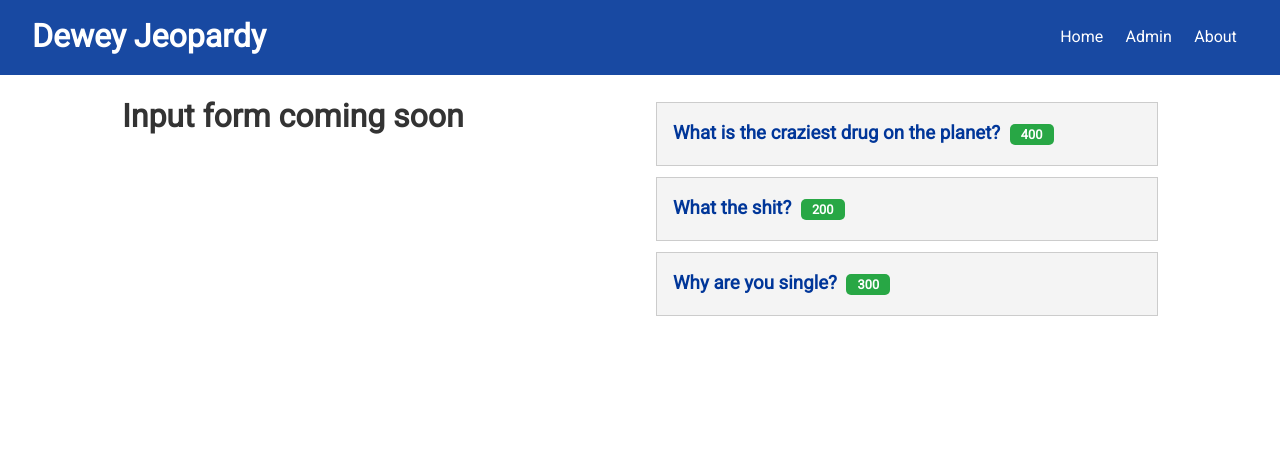
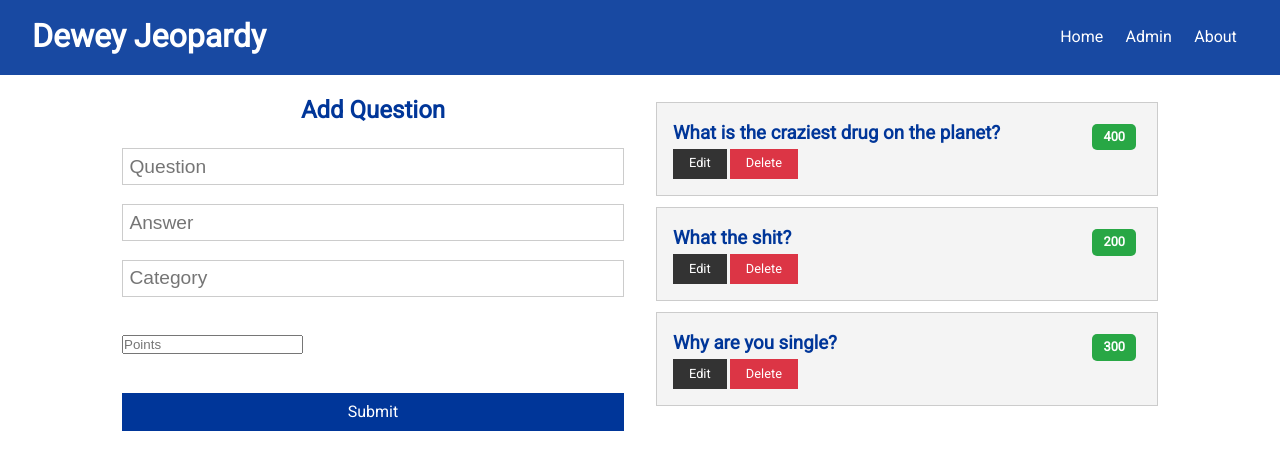
Before and after one commit to igloo1505/GenericJeopardy, a React (Create React App) app in the folder client/: page / in a window 1280 px wide. Shown: the top 470 px of the page. Built offline with nearby package versions, Linux system fonts and the light colour scheme.

Commit message:
Question submit form is visible, but not functional. Also need to adjust input size of points value, and turn category into a dropdown that takes in values stored in database

```diff
--- a/client/src/components/pages/home.js
+++ b/client/src/components/pages/home.js
@@ -1,11 +1,12 @@
 import React from "react";
 import Questions from "../questions/Questions";
+import QuestionForm from "../questions/QuestionForm";
 
 const Home = () => {
   return (
     <div className="grid-2">
       <div>
-        <h1>Input form coming soon</h1>
+        <QuestionForm />
       </div>
       <div>
         <Questions />
--- a/client/src/components/questions/QuestionItem.js
+++ b/client/src/components/questions/QuestionItem.js
@@ -1,4 +1,5 @@
 import React from "react";
+import PropTypes from "prop-types";
 
 const QuestionItem = ({ question }) => {
   const { id, category, points } = question;
@@ -7,10 +8,18 @@ const QuestionItem = ({ question }) => {
     <div className="card bg-light">
       <h3 className="text-primary text-left">
         {question.question}{" "}
-        <span className="badge badge-success">{points}</span>
+        <span style={{ float: "right" }} className="badge badge-success">
+          {points}
+        </span>
       </h3>
+      <button className="btn btn-dark btn-sm">Edit</button>
+      <button className="btn btn-danger btn-sm">Delete</button>
     </div>
   );
 };
 
+QuestionItem.propTypes = {
+  question: PropTypes.object.isRequired
+};
+
 export default QuestionItem;
--- a/client/src/components/questions/questionForm.js
+++ b/client/src/components/questions/questionForm.js
@@ -1,25 +1,25 @@
 import React, { useState } from "react";
-import "./QuestionStyle.css";
 
 const QuestionForm = () => {
-  const [questionData, setQuestion] = useState({
+  const [question, setQuestion] = useState({
     question: "",
     answer: "",
     category: "",
     points: Number
   });
-  const { question, answer, category, points } = questionData;
+  const { answer, category, points } = question;
+
   const onChange = e =>
-    setQuestion({ ...questionData, [e.target.name]: e.target.value });
+    setQuestion({ ...question, [e.target.name]: e.target.value });
+
   return (
     <form>
-      <h2 className="text-primary">Add Contact</h2>
-
+      <h2 className="text-primary">Add Question</h2>
       <input
         type="text"
         placeholder="Question"
         name="question"
-        value={question}
+        value={question.question}
         onChange={onChange}
       />
       <input
@@ -38,7 +38,7 @@ const QuestionForm = () => {
       />
       <input
         type="number"
-        placeholder="points"
+        placeholder="Points"
         name="points"
         value={points}
         onChange={onChange}
@@ -46,7 +46,7 @@ const QuestionForm = () => {
       <div>
         <input
           type="submit"
-          value="AddQuestion"
+          value="Submit"
           className="btn btn-primary btn-block"
         />
       </div>
```
